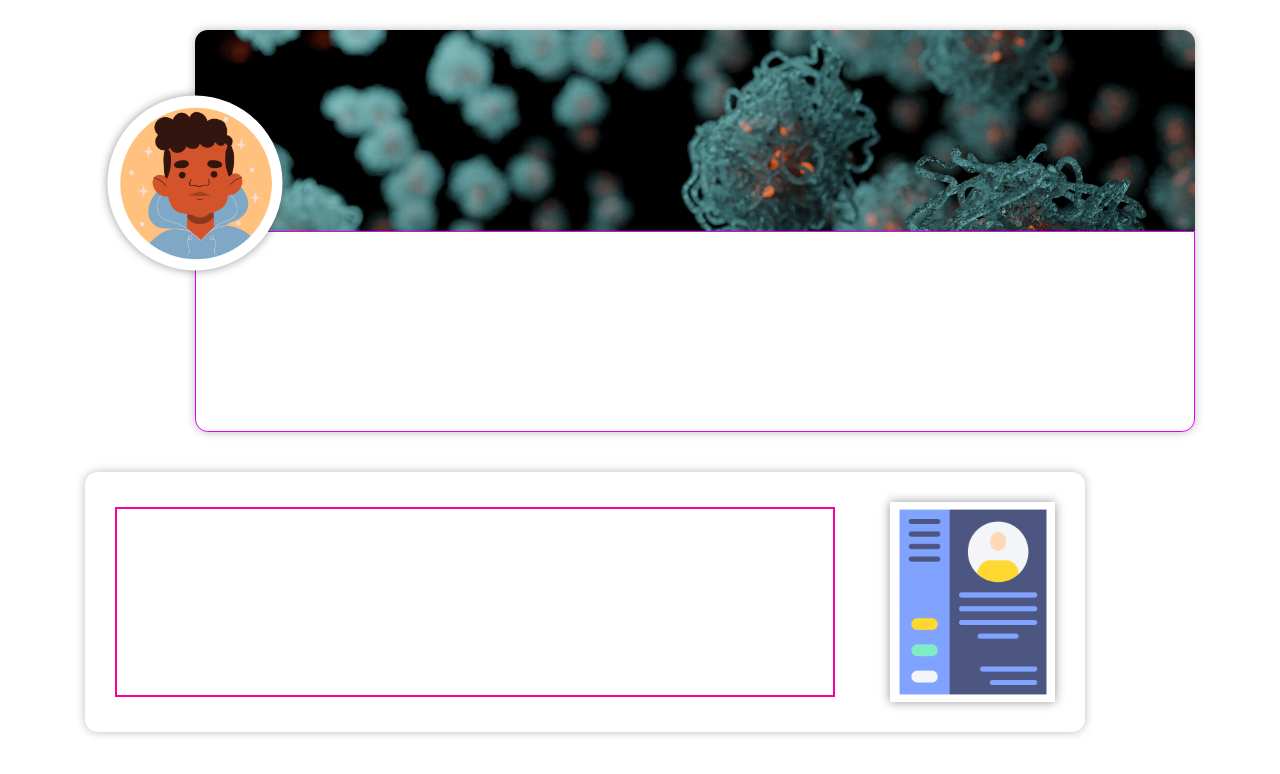
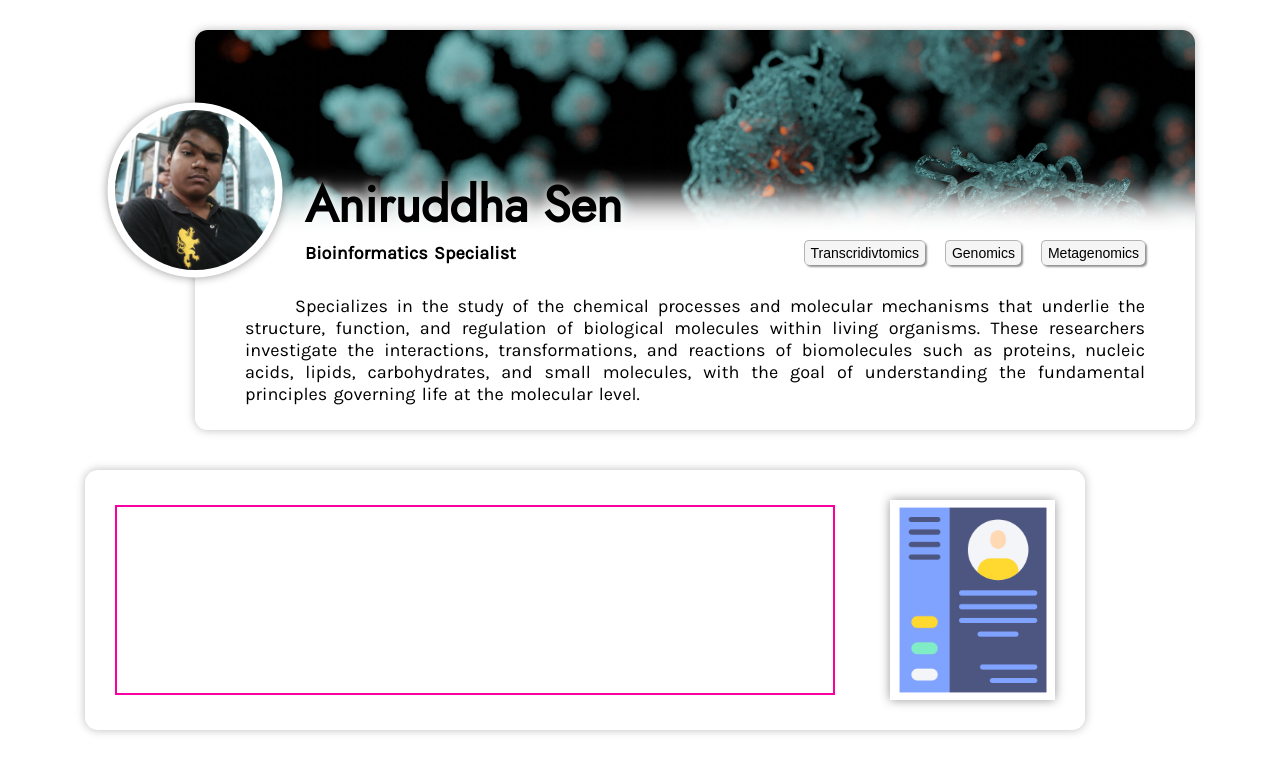
Before and after one commit to tathagatamishra/AniruddhaSen, a React (Vite) app in the folder client/: page / in a window 1280 px wide. Shown: the top 774 px of the page. Built offline with nearby package versions, Linux system fonts and the light colour scheme.

Commit message:
C1 done - profile, cover, Name, Tag, Description

```diff
--- a/client/src/Component/C1/About.jsx
+++ b/client/src/Component/C1/About.jsx
@@ -10,24 +10,35 @@ export default function About() {
 
       <div className="about-card">
 
-        <div className="cover-image">
-          <img src={coverImage} />
-        </div>
-
         <div className="profile-image">
 
-          {/* <img className="user-image" src={profileImage} /> */}
+          <img className="user-image" src={profileImage} />
 
           <div className="bg-image">
             <img className="default-image" src={defaultProfile} />
           </div>
         </div>
 
+        <div className="cover-image">
+          <div className="cover-shadow"></div>
+          <img src={coverImage} />
+        </div>
+
         <div className="bio">
           <div className="bio-holder">
+            <h1 className="bio-name">Aniruddha Sen</h1>
 
-          <h1></h1>
-          <p></p>
+            <div className="bio-info">
+              <p className="bio-topics">Bioinformatics Specialist</p>
+
+              <div className="bio-tags">
+                <div className="tag">Transcridivtomics</div>
+                <div className="tag">Genomics</div>
+                <div className="tag">Metagenomics</div>
+              </div>
+            </div>
+
+            <p className="bio-description">Specializes in the study of the chemical processes and molecular mechanisms that underlie the structure, function, and regulation of biological molecules within living organisms. These researchers investigate the interactions, transformations, and reactions of biomolecules such as proteins, nucleic acids, lipids, carbohydrates, and small molecules, with the goal of understanding the fundamental principles governing life at the molecular level.</p>
           </div>
         </div>
       </div>
--- a/client/src/Component/C1/About.scss
+++ b/client/src/Component/C1/About.scss
@@ -1,3 +1,7 @@
+@import url('https://fonts.googleapis.com/css2?family=Jost&display=swap');
+@import url('https://fonts.googleapis.com/css2?family=Karla&display=swap');
+
+
 .About {
     width: 1150px;
     height: fit-content;
@@ -10,12 +14,13 @@
     & .about-card {
         padding: 0;
         width: 1000px;
+        height: 400px;
         margin: 30px 20px 20px 0;
 
         float: right;
         display: flex;
         flex-direction: column;
-        justify-content: center;
+        justify-content: space-between;
         align-items: stretch;
 
         background-color: white;
@@ -23,28 +28,13 @@
         border-radius: 0.8rem;
         // border: 2px solid rgb(249, 153, 0);
 
-        & .cover-image {
-            height: 201px;
-            border-top-right-radius: 0.8rem;
-            border-top-left-radius: 0.8rem;
-            // border: 1px solid rgb(0, 33, 249);
-
-            & img {
-                height: 201px;
-                width: 1000px;
-                object-fit: cover;
-                border-top-right-radius: 0.8rem;
-                border-top-left-radius: 0.8rem;
-            }
-        }
-
         & .profile-image {
             width: 160px;
             height: 160px;
             // margin: auto;
 
             float: left;
-            z-index: 1;
+            z-index: 2;
             position: absolute;
             // top: 50%;
             // left: 10px;
@@ -61,7 +51,7 @@
 
                 z-index: 0;
                 position: absolute;
-                top: 20%;
+                top: 100%;
                 left: 0%;
                 transform: translate(-50%, -50%);
 
@@ -91,7 +81,7 @@
 
                 z-index: 1;
                 position: absolute;
-                top: 20%;
+                top: 100%;
                 left: 0%;
                 transform: translate(-50%, -50%);
 
@@ -102,16 +92,118 @@
             }
         }
 
+        & .cover-image {
+            height: 200px;
+            border-top-right-radius: 0.8rem;
+            border-top-left-radius: 0.8rem;
+            // border: 2px solid rgb(62, 249, 0);
+
+            z-index: 0;
+
+            & .cover-shadow {
+                height: 200px;
+                width: 1000px;
+                position: absolute;
+                box-shadow: 0px -80px 30px -50px white inset;
+            }
+
+            & img {
+                height: 200px;
+                width: 1000px;
+                object-fit: cover;
+                border-top-right-radius: 0.8rem;
+                border-top-left-radius: 0.8rem;
+            }
+        }
+
         & .bio {
-            height: 201px;
+            height: 250px;
+            width: 1000px;
+            margin-top: 150px;
 
+            z-index: 1;
+            position: absolute;
+
+            // background-color: white;
+            background: linear-gradient(0deg, rgba(255,255,255,1) 60%, rgba(255,255,255,0) 100%);
             border-bottom-left-radius: 0.8rem;
             border-bottom-right-radius: 0.8rem;
-            border: 1px solid rgb(224, 0, 249);
+            // border: 1px solid rgb(224, 0, 249);
 
             & .bio-holder {
+                height: 250px;
+                padding: 0;
+                // border: 1px solid rgb(41, 249, 0);
 
-                position: absolute;
+                & .bio-name {
+                    margin: 0 0 0 110px;
+
+                    font-size: 50px;
+                    line-height: 1;
+                    font-family: 'Jost', sans-serif;
+                    text-shadow: 0 0 10px white;
+
+                    // border: 1px solid rgb(249, 158, 0);
+                }
+
+                & .bio-info {
+                    margin-top: 10px;
+
+                    display: flex;
+                    flex-direction: row;
+                    justify-content: space-between;
+                    align-items: center;
+
+                    // border: 1px solid rgb(249, 158, 0);
+
+                    & .bio-topics {
+                        margin: 0 0 0 110px;
+
+                        font-size: 18px;
+                        font-weight: 600;
+                        word-spacing: 2px;
+                        font-family: 'Karla', sans-serif;
+
+                        // border: 1px solid rgb(249, 0, 0);
+                    }
+
+                    & .bio-tags {
+                        margin-right: 40px;
+                        display: flex;
+                        flex-direction: row;
+                        justify-content: flex-end;
+                        align-items: center;
+
+                        // border: 1px solid rgb(33, 249, 0);
+
+                        & .tag {
+                            margin: 0 10px 0 10px;
+                            padding: 4px 6px 4px 6px;
+
+                            // line-height: 0;
+                            font-family: Arial, Helvetica, sans-serif;
+                            font-size: 14px;
+
+                            border-radius: 5px;
+                            border-top: 1px solid rgb(180, 180, 180);
+                            border-left: 1px solid rgb(180, 180, 180);
+                            background-color: whitesmoke;
+                            box-shadow: 2px 2px 2px rgba(0, 0, 0, 0.422);
+                        }
+                    }
+                }
+
+                & .bio-description {
+                    margin: 30px 50px 0 50px;
+
+                    font-size: 18px;
+                    text-indent: 50px;
+                    word-spacing: 2px;
+                    text-align: justify;
+                    font-family: 'Karla', sans-serif;
+
+                    // border: 1px solid rgb(228, 0, 249);
+                }
             }
         }
     }
```
